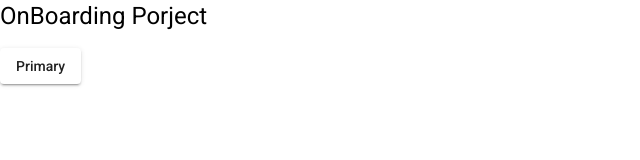
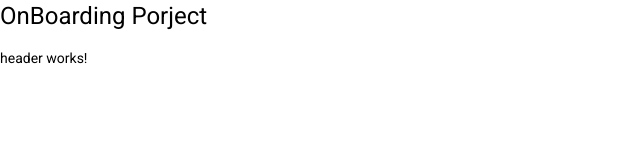
Before and after one commit to Shyamala-G01/onboarding, an Angular app: page / in a window 1280 px wide. Shown: the top 160 px of the page, without its empty margins (0-640 px from the left). Built offline with nearby package versions, Linux system fonts and the light colour scheme.

Commit message:
Added the header component

```diff
--- a/src/app/app.component.html
+++ b/src/app/app.component.html
@@ -1,2 +1,2 @@
-<h1>{{title}}</h1>
-<button mat-raised-button>Primary</button>
+<h1>{{ title }}</h1>
+<app-header></app-header>
--- /dev/null
+++ b/src/app/components/header/header.component.html
@@ -0,0 +1 @@
+<p>header works!</p>
--- /dev/null
+++ b/src/app/components/header/header.component.ts
@@ -0,0 +1,15 @@
+import { Component, OnInit } from '@angular/core';
+
+@Component({
+  selector: 'app-header',
+  templateUrl: './header.component.html',
+  styleUrls: ['./header.component.css']
+})
+export class HeaderComponent implements OnInit {
+
+  constructor() { }
+
+  ngOnInit(): void {
+  }
+
+}
```
Also changed, not shown: src/app/app.module.ts (+6 -2 lines), src/app/components/header/header.component.css (added), 1 other file (tests, documents, lock files or other folders).
